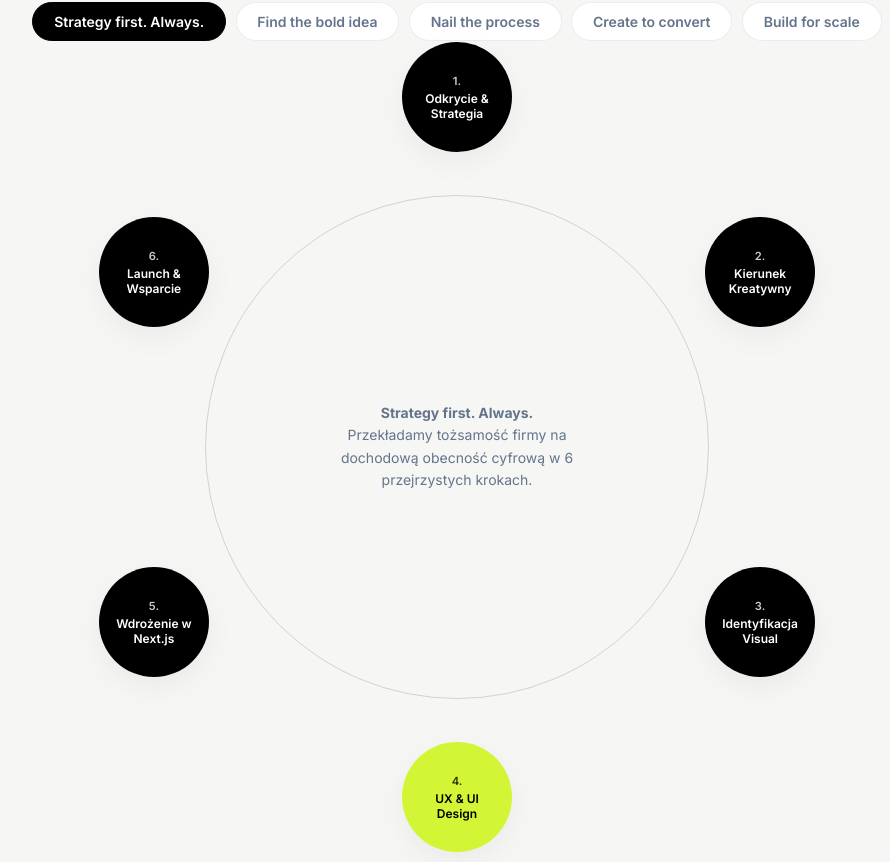
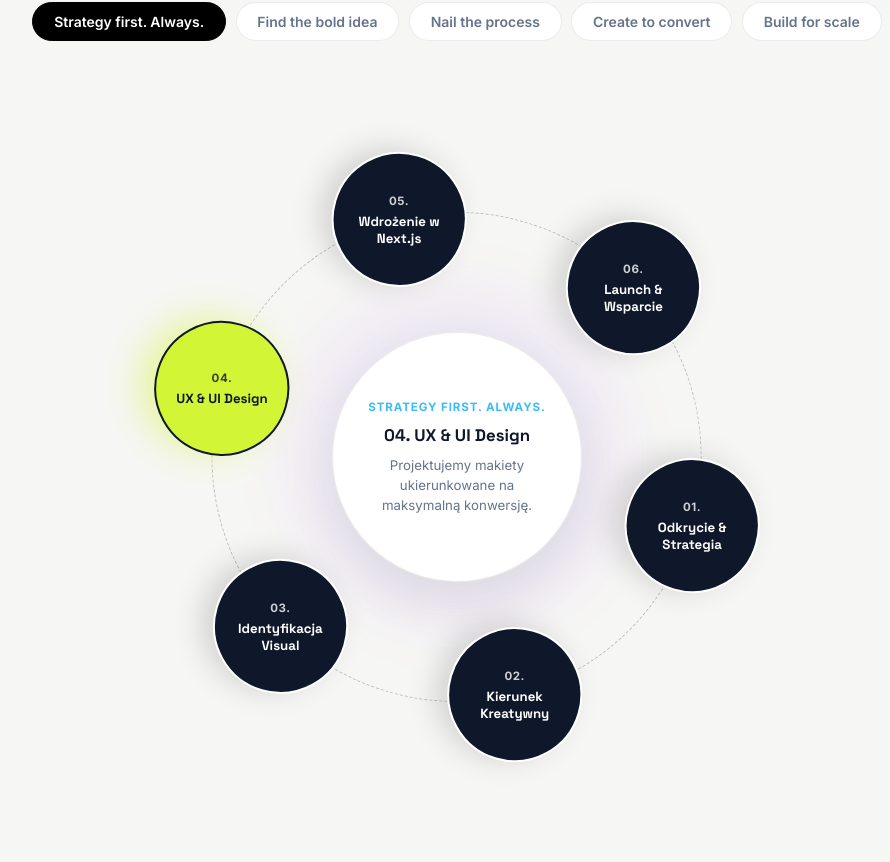
Before and after one commit to FSliwa/AI-SEO-COMPANY, a Next.js app: page / in a window 1280 px wide. Shown: the part 6058-6920 px from the top of the page, without its empty margins (183-1073 px from the left). Built offline with nearby package versions, Linux system fonts and the light colour scheme.

Commit message:
Implement rotating process ring on scroll with larger node circles and counter-rotation text

```diff
--- a/app/globals.css
+++ b/app/globals.css
@@ -1295,60 +1295,117 @@ button, input, select, textarea {
 
 .process-diagram-wrapper {
   position: relative;
-  max-width: 700px;
-  margin: 0 auto;
+  max-width: 720px;
+  width: 100%;
+  margin: 3rem auto;
   aspect-ratio: 1;
   display: flex;
   align-items: center;
   justify-content: center;
+}
+
+.process-ambient-glow {
+  position: absolute;
+  width: 55%;
+  height: 55%;
+  border-radius: 50%;
+  background: radial-gradient(circle, rgba(56, 189, 248, 0.15) 0%, rgba(168, 85, 247, 0.08) 50%, transparent 70%);
+  pointer-events: none;
+  filter: blur(20px);
 }
 
 .process-circle-ring {
   position: absolute;
-  width: 72%;
-  height: 72%;
-  border: 1px solid rgba(0, 0, 0, 0.15);
+  width: 68%;
+  height: 68%;
+  border: 1.5px dashed rgba(15, 23, 42, 0.25);
   border-radius: 50%;
   pointer-events: none;
+  transition: transform 0.05s linear;
 }
 
 .process-center-text {
   position: absolute;
-  max-width: 240px;
-  text-align: center;
-  font-size: 0.875rem;
-  color: var(--color-text-muted);
-  line-height: 1.6;
-  z-index: 2;
-}
-
-.process-node {
-  position: absolute;
-  width: 110px;
-  height: 110px;
+  width: 250px;
+  height: 250px;
   border-radius: 50%;
-  background: #000000;
-  color: #FFFFFF;
+  background: #FFFFFF;
+  border: 1px solid rgba(0, 0, 0, 0.08);
+  box-shadow: 0 20px 50px rgba(0, 0, 0, 0.08);
   display: flex;
   flex-direction: column;
   align-items: center;
   justify-content: center;
   text-align: center;
-  padding: 0.75rem;
-  font-size: 0.75rem;
-  font-weight: 600;
-  box-shadow: var(--shadow-md);
-  transition: all var(--transition-fast);
-  z-index: 3;
-}
-
-.process-node.highlight {
+  padding: 1.75rem;
+  z-index: 2;
+  transition: all 0.3s ease;
+}
+
+/* Larger Node Circles (135px x 135px) Directly Centered On Ring Line */
+.process-node-interactive {
+  width: 135px;
+  height: 135px;
+  border-radius: 50%;
+  background: #0F172A;
+  color: #FFFFFF;
+  display: flex;
+  align-items: center;
+  justify-content: center;
+  border: 2px solid #FFFFFF;
+  box-shadow: 0 12px 30px rgba(0, 0, 0, 0.15);
+  transition: transform 0.3s cubic-bezier(0.34, 1.56, 0.64, 1), background-color 0.3s ease, box-shadow 0.3s ease, border-color 0.3s ease;
+  z-index: 4;
+  user-select: none;
+  cursor: pointer;
+}
+
+.process-node-inner {
+  display: flex;
+  flex-direction: column;
+  align-items: center;
+  justify-content: center;
+  text-align: center;
+  padding: 0.5rem;
+  width: 100%;
+}
+
+.process-node-num {
+  font-size: 0.72rem;
+  font-weight: 700;
+  letter-spacing: 0.05em;
+  opacity: 0.8;
+  margin-bottom: 3px;
+}
+
+.process-node-title {
+  font-size: 0.83rem;
+  font-weight: 700;
+  line-height: 1.25;
+  font-family: 'Space Grotesk', system-ui, sans-serif;
+}
+
+/* Node Highlight & Active States */
+.process-node-interactive.highlight,
+.process-node-interactive.active {
   background: #D2F535;
-  color: #000000;
-}
-
-.process-node:hover {
-  transform: scale(1.08);
+  color: #0F172A;
+  border-color: #0F172A;
+  box-shadow: 0 15px 35px rgba(210, 245, 53, 0.45);
+}
+
+/* Hover Animation: Zoom + Neon Glow */
+.process-node-interactive:hover {
+  transform: translate(-50%, -50%) scale(1.18) !important;
+  box-shadow: 0 20px 45px rgba(56, 189, 248, 0.5);
+  border-color: #38BDF8;
+  z-index: 10;
+}
+
+.process-node-interactive.highlight:hover,
+.process-node-interactive.active:hover {
+  box-shadow: 0 20px 45px rgba(210, 245, 53, 0.7);
+  border-color: #0F172A;
 }
 
 .process-grid-fallback {
--- a/components/Process.jsx
+++ b/components/Process.jsx
@@ -1,9 +1,12 @@
 'use client';
 
-import { useState } from 'react';
+import { useState, useEffect, useRef } from 'react';
 
 export default function Process() {
   const [activeTab, setActiveTab] = useState(0);
+  const [activeStep, setActiveStep] = useState(3); // Default step 4 (UX & UI Design)
+  const [rotation, setRotation] = useState(0);
+  const sectionRef = useRef(null);
 
   const tabs = [
     'Strategy first. Always.',
@@ -14,25 +17,34 @@ export default function Process() {
   ];
 
   const steps = [
-    { num: '1', title: 'Odkrycie & Strategia', desc: 'Badamy grupę docelową, konkurencję i frazy kluczowe.' },
-    { num: '2', title: 'Kierunek Kreatywny', desc: 'Moodboardy i unikalny ton komunikacji.' },
-    { num: '3', title: 'Identyfikacja Visual', desc: 'Logo, paleta barw i pełna księga znaku.' },
-    { num: '4', title: 'UX & UI Design', desc: 'Przemyślane makiety nastawione na sprzedaż.', highlight: true },
-    { num: '5', title: 'Wdrożenie w Next.js', desc: 'Kodowanie z optymalizacją SEO i Core Web Vitals.' },
-    { num: '6', title: 'Launch & Wsparcie', desc: 'Uruchomienie, weryfikacja w Google i opieka.' },
+    { num: '1', title: 'Odkrycie & Strategia', desc: 'Badamy grupę docelową, konkurencję i kluczowe frazy SEO.' },
+    { num: '2', title: 'Kierunek Kreatywny', desc: 'Projektujemy moodboardy i unikalny ton komunikacji marki.' },
+    { num: '3', title: 'Identyfikacja Visual', desc: 'Tworzymy nowoczesne logo, paletę barw i system wizualny.' },
+    { num: '4', title: 'UX & UI Design', desc: 'Projektujemy makiety ukierunkowane na maksymalną konwersję.', highlight: true },
+    { num: '5', title: 'Wdrożenie w Next.js', desc: 'Kodujemy w ultrawydajnym Next.js z dbałością o Core Web Vitals.' },
+    { num: '6', title: 'Launch & Wsparcie', desc: 'Uruchamiamy serwis, weryfikujemy w Google i zapewniamy stałe wsparcie.' },
   ];
 
-  const positions = [
-    { top: '0%', left: '50%', transform: 'translate(-50%, -50%)' },
-    { top: '25%', left: '93.3%', transform: 'translate(-50%, -50%)' },
-    { top: '75%', left: '93.3%', transform: 'translate(-50%, -50%)' },
-    { top: '100%', left: '50%', transform: 'translate(-50%, -50%)' },
-    { top: '75%', left: '6.7%', transform: 'translate(-50%, -50%)' },
-    { top: '25%', left: '6.7%', transform: 'translate(-50%, -50%)' },
-  ];
+  useEffect(() => {
+    const handleScroll = () => {
+      if (!sectionRef.current) return;
+      const rect = sectionRef.current.getBoundingClientRect();
+      const windowHeight = window.innerHeight;
+      const totalDistance = windowHeight + rect.height;
+      const currentPos = windowHeight - rect.top;
+      const progress = Math.min(Math.max(currentPos / totalDistance, 0), 1);
+
+      // Smooth rotation based on scroll distance (0 deg to 240 deg)
+      setRotation(progress * 240);
+    };
+
+    window.addEventListener('scroll', handleScroll, { passive: true });
+    handleScroll();
+    return () => window.removeEventListener('scroll', handleScroll);
+  }, []);
 
   return (
-    <section className="process" id="proces">
+    <section className="process" id="proces" ref={sectionRef}>
       <div className="container">
         <div className="section-header center">
           <div className="section-tag">
@@ -42,7 +54,7 @@ export default function Process() {
           <p>Przekształcamy tożsamość marki w profesjonalne doświadczenie cyfrowe z przemyślaną strukturą konwersji.</p>
         </div>
 
-        {/* KOTA Framework Tabs (Screenshot 4) */}
+        {/* KOTA Framework Tabs */}
         <div className="kota-framework-tabs">
           {tabs.map((tab, idx) => (
             <button
@@ -55,30 +67,89 @@ export default function Process() {
           ))}
         </div>
 
-        {/* Circular Ring Workflow (VIS Screenshot 4) */}
+        {/* Interactive Rotating Circular Ring Workflow */}
         <div className="process-diagram-wrapper">
-          <div className="process-circle-ring"></div>
+          {/* Ambient Background Glow */}
+          <div className="process-ambient-glow"></div>
+
+          {/* Center Circle Ring Line (68% diameter) */}
+          <div
+            className="process-circle-ring"
+            style={{ transform: `rotate(${rotation}deg)` }}
+          ></div>
+
+          {/* Central Description Box */}
           <div className="process-center-text">
-            <strong>{tabs[activeTab]}</strong><br/>
-            Przekładamy tożsamość firmy na dochodową obecność cyfrową w 6 przejrzystych krokach.
+            <div style={{ fontSize: '0.72rem', textTransform: 'uppercase', letterSpacing: '0.08em', color: '#38BDF8', fontWeight: 800, marginBottom: '0.35rem' }}>
+              {tabs[activeTab]}
+            </div>
+            <strong style={{ fontSize: '1.05rem', color: '#0F172A', display: 'block', marginBottom: '0.35rem', fontFamily: "'Space Grotesk', system-ui, sans-serif" }}>
+              0{steps[activeStep].num}. {steps[activeStep].title}
+            </strong>
+            <p style={{ margin: 0, fontSize: '0.83rem', color: '#64748B', lineHeight: '1.5' }}>
+              {steps[activeStep].desc}
+            </p>
           </div>
 
-          {steps.map((step, idx) => (
-            <div
-              key={idx}
-              className={`process-node ${step.highlight ? 'highlight' : ''}`}
-              style={positions[idx]}
-            >
-              <div style={{ fontSize: '0.7rem', opacity: 0.8, marginBottom: '2px' }}>{step.num}.</div>
-              <div style={{ lineHeight: '1.2' }}>{step.title}</div>
-            </div>
-          ))}
+          {/* Rotating Wheel of Node Circles */}
+          <div
+            className="process-wheel-layer"
+            style={{
+              position: 'absolute',
+              inset: 0,
+              transform: `rotate(${rotation}deg)`,
+              transition: 'transform 0.05s linear',
+              pointerEvents: 'none'
+            }}
+          >
+            {steps.map((step, idx) => {
+              // 6 steps = 60° increments, starting at top (-90°)
+              const angleDeg = idx * 60 - 90;
+              const angleRad = (angleDeg * Math.PI) / 180;
+
+              // Radius of 34% puts the circle centers EXACTLY on the 68% perimeter ring!
+              const radiusPercent = 34;
+              const leftPercent = 50 + radiusPercent * Math.cos(angleRad);
+              const topPercent = 50 + radiusPercent * Math.sin(angleRad);
+
+              const isActive = activeStep === idx;
+              const isHighlight = step.highlight || isActive;
+
+              return (
+                <div
+                  key={idx}
+                  onClick={() => setActiveStep(idx)}
+                  className={`process-node-interactive ${isHighlight ? 'highlight' : ''} ${isActive ? 'active' : ''}`}
+                  style={{
+                    position: 'absolute',
+                    top: `${topPercent}%`,
+                    left: `${leftPercent}%`,
+                    transform: 'translate(-50%, -50%)',
+                    pointerEvents: 'auto'
+                  }}
+                  title={`${step.num}. ${step.title}`}
+                >
+                  {/* Counter-rotate inner text so it stays perfectly horizontal & readable during scroll rotation */}
+                  <div
+                    className="process-node-inner"
+                    style={{
+                      transform: `rotate(${-rotation}deg)`,
+                      transition: 'transform 0.05s linear'
+                    }}
+                  >
+                    <span className="process-node-num">0{step.num}.</span>
+                    <span className="process-node-title">{step.title}</span>
+                  </div>
+                </div>
+              );
+            })}
+          </div>
         </div>
 
         {/* Responsive Grid Fallback */}
         <div className="process-grid-fallback">
           {steps.map((step, idx) => (
-            <div key={idx} className="step-card">
+            <div key={idx} className={`step-card ${activeStep === idx ? 'active' : ''}`} onClick={() => setActiveStep(idx)}>
               <div className="step-number">0{step.num}</div>
               <h3>{step.title}</h3>
               <p>{step.desc}</p>
```
